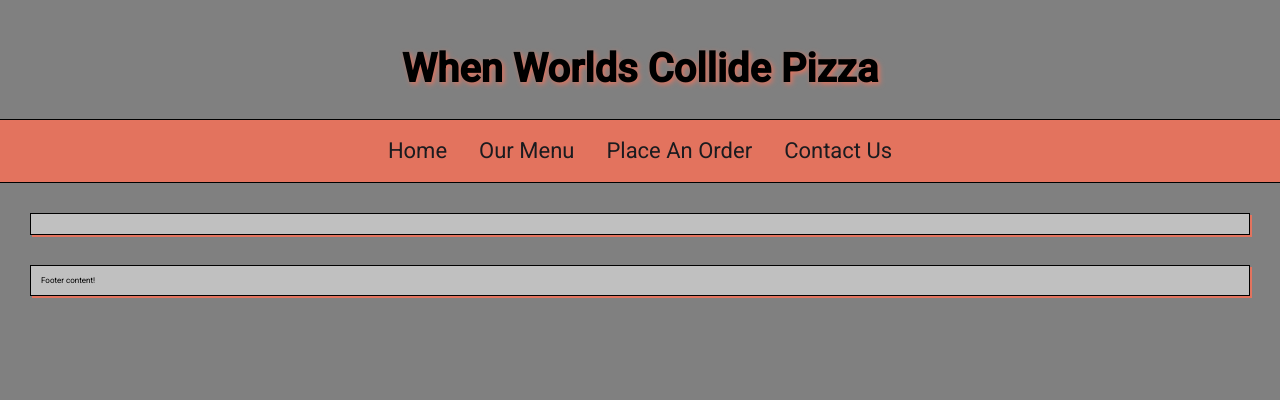
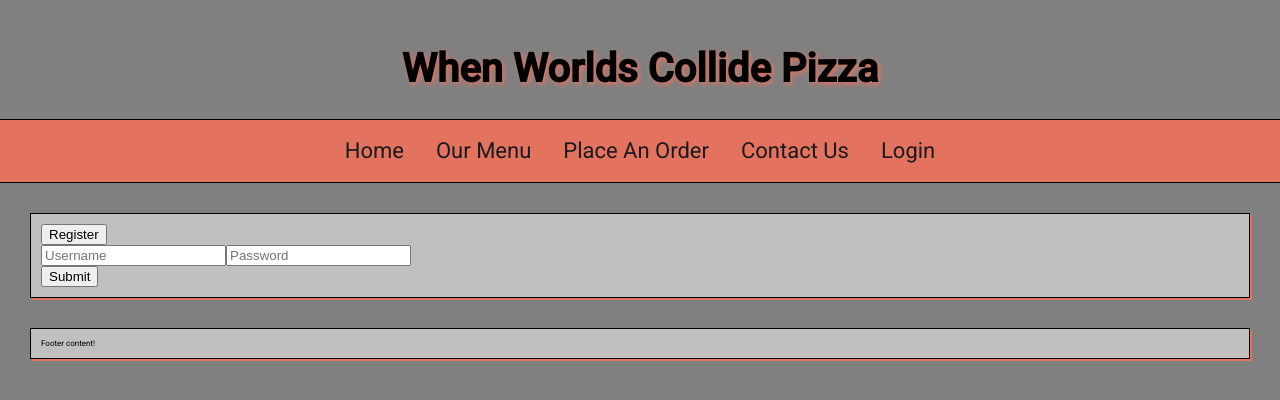
Before and after one commit to jt6860/WhenWorldsCollide, an Angular app in the folder whenworldscollide/: page /admin in a window 1280 px wide. Before the commit this address led to /. Shown: the top 400 px of the page. Built offline with nearby package versions, Linux system fonts and the light colour scheme.

Commit message:
Created admin component w/ simulated admin functionality and auth service

```diff
--- /dev/null
+++ b/whenworldscollide/src/app/admin/admin.component.css
@@ -0,0 +1,6 @@
+section {
+    background-color: #C0C0C0;
+    margin: 30px;
+    padding: 20px;
+    border: 1px black solid;
+}
--- /dev/null
+++ b/whenworldscollide/src/app/admin/admin.component.html
@@ -0,0 +1,23 @@
+<div *ngIf="!isLoggedIn">
+    <button (click)="onToggleMode()">
+        {{ isLoginMode ? 'Register' : 'Login' }}
+    </button>
+
+    <form (ngSubmit)="onSubmit(f)" #f="ngForm">
+        <div *ngIf="isLoginMode">
+            <input type="text" name="username" ngModel placeholder="Username" required>
+            <input type="password" name="password" ngModel placeholder="Password" required>
+        </div>
+        <div *ngIf="!isLoginMode">
+        </div>
+        <button type="submit">Submit</button>
+    </form>
+</div>
+
+<div *ngIf="isLoggedIn">
+    <h2>Welcome To The Admin Panel</h2>
+    <section>
+        This is where the menu editing window would populate
+    </section>
+    <button (click)="onLogout()">Logout</button>
+</div>
--- /dev/null
+++ b/whenworldscollide/src/app/admin/admin.component.ts
@@ -0,0 +1,46 @@
+import { Component } from '@angular/core';
+import { AuthService } from '../auth.service'; // Your authentication service
+import { Router } from '@angular/router';
+import { FormsModule } from '@angular/forms';
+import { CommonModule } from '@angular/common';
+
+@Component({
+  selector: 'app-admin',
+  templateUrl: './admin.component.html',
+  styleUrls: ['./admin.component.css'],
+  imports: [CommonModule, FormsModule]
+})
+export class AdminComponent {
+  isLoggedIn = false;
+  isLoginMode = true; // Start in login mode
+
+  constructor(private authService: AuthService, private router: Router, private commonModule: CommonModule) {}
+
+  onToggleMode() {
+    this.isLoginMode = !this.isLoginMode;
+  }
+
+  onSubmit(form: any) {
+    if (this.isLoginMode) {
+      // Handle login logic
+      this.authService.login(form.value.username, form.value.password)
+        .subscribe(
+          () => {
+            this.isLoggedIn = true;
+            this.router.navigate(['/admin/dashboard']); // Redirect to admin dashboard
+          },
+          (error) => {
+            // Handle login error
+          }
+        );
+    } else {
+      // Handle registration logic (if applicable)
+    }
+  }
+
+  onLogout() {
+    this.authService.logout();
+    this.isLoggedIn = false;
+    this.isLoginMode = true; // Switch back to login mode
+  }
+}
--- a/whenworldscollide/src/app/app.component.css
+++ b/whenworldscollide/src/app/app.component.css
@@ -97,6 +97,8 @@ footer {
         width: 100%;
         background-color: white;
         z-index: 10;
+        border-top: 1px black solid;
+        border-bottom: 1px black solid;
     }
 
     .mobile-menu a {
--- a/whenworldscollide/src/app/app.component.html
+++ b/whenworldscollide/src/app/app.component.html
@@ -15,6 +15,7 @@
         <a routerLink="menu" routerLinkActive="active" ariaCurrentWhenActive="page">Our Menu</a>
         <a routerLink="order" routerLinkActive="active" ariaCurrentWhenActive="page">Place An Order</a>
         <a routerLink="contact" routerLinkActive="active" ariaCurrentWhenActive="page">Contact Us</a>
+        <a routerLink="admin" routerLinkActive="active" ariaCurrentWhenActive="page">Login</a>
       </div>
     </div>
     <div *ngIf="showMenu" class="mobile-menu">
@@ -24,6 +25,7 @@
         <a routerLink="menu" routerLinkActive="active" ariaCurrentWhenActive="page">Our Menu</a>
         <a routerLink="order" routerLinkActive="active" ariaCurrentWhenActive="page">Place An Order</a>
         <a routerLink="contact" routerLinkActive="active" ariaCurrentWhenActive="page">Contact Us</a>
+        <a routerLink="admin" routerLinkActive="active" ariaCurrentWhenActive="page">Login</a>
       </div>
     </div>
   </mat-toolbar>
--- a/whenworldscollide/src/app/app.routes.ts
+++ b/whenworldscollide/src/app/app.routes.ts
@@ -3,10 +3,12 @@ import { HomeComponent } from './home/home.component';
 import { MenuComponent } from './menu/menu.component';
 import { OrderComponent } from './order/order.component';
 import { ContactComponent } from './contact/contact.component';
+import { AdminComponent } from './admin/admin.component';
 
 export const routes: Routes = [
     { path: '', component: HomeComponent },
     { path: 'menu', component: MenuComponent },
     { path: 'order', component: OrderComponent },
-    { path: 'contact', component: ContactComponent }
+    { path: 'contact', component: ContactComponent },
+    { path: 'admin', component: AdminComponent}
 ];
--- /dev/null
+++ b/whenworldscollide/src/app/auth.service.ts
@@ -0,0 +1,25 @@
+import { Injectable } from '@angular/core';
+import { of, throwError } from 'rxjs'; // Import 'of' for creating observables
+
+@Injectable({ providedIn: 'root' })
+export class AuthService {
+  private isLoggedIn = false;
+
+  // Simulate login (replace with your actual logic)
+  login(username: string, password: string) {
+    if (username === 'admin' && password === 'password') {
+      this.isLoggedIn = true;
+      return of({ message: 'Login successful' }); // Return an observable indicating success
+    } else {
+      return throwError('Invalid username or password');
+    }
+  }
+
+  logout() {
+    this.isLoggedIn = false;
+  }
+
+  getIsLoggedIn() {
+    return this.isLoggedIn;
+  }
+}
```
Also changed, not shown: 2 other files (tests, documents, lock files or other folders).
